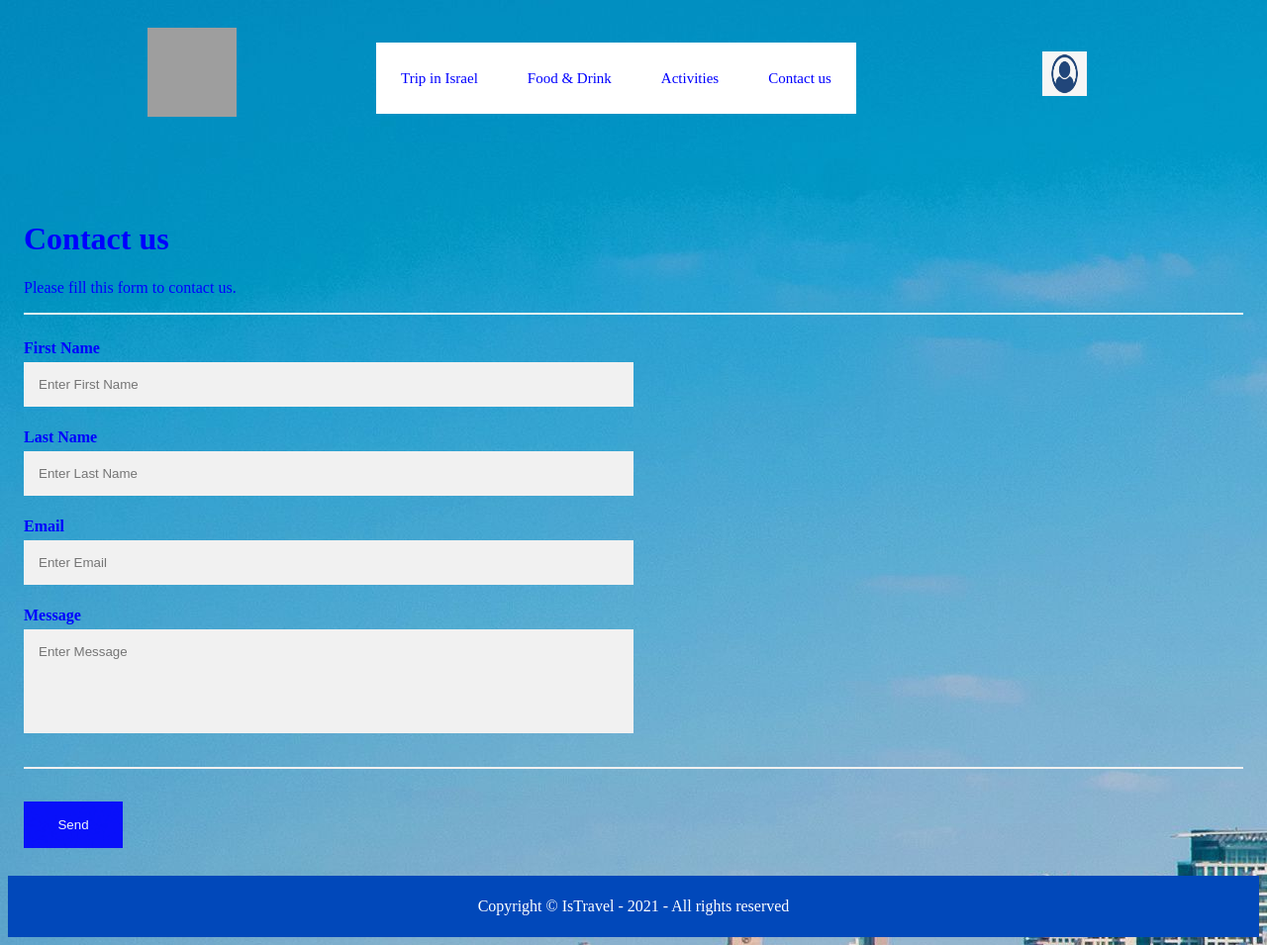
After one commit to GeneralDx/IsTravel, a PHP site: page /contact_page.php in a window 1280 px wide. The commit adds this page. Shown: the whole page at 99% size. Run offline with PHP 8.4, Linux system fonts and the light colour scheme; grey boxes are pictures that could not be loaded.

Commit message:
Summary
12th commit(header)

```diff
--- /dev/null
+++ b/contact_page.php
@@ -0,0 +1,134 @@
+<?php
+	require_once 'header.php';
+	?>
+<!DOCTYPE html>
+<html lang="en" dir="ltr">
+  <head>
+    <meta charset="utf-8">
+    <title>Contact us</title>
+    <style>
+
+  		* {box-sizing: border-box}
+
+  /* Add padding to containers */
+  .container {
+    padding: 16px;
+  }
+
+  /* Full-width input fields */
+  input[type=text] {
+    width: 50%;
+    padding: 15px;
+    margin: 5px 0 22px 0;
+    display: inline-block;
+    border: none;
+    background: #f1f1f1;
+  }
+
+  textarea{
+    width: 50%;
+    padding: 15px;
+    margin: 5px 0 22px 0;
+    display: inline-block;
+    border: none;
+    resize: none;
+    FONT-FAMILY: Arial;
+    background: #f1f1f1;s
+  }
+
+  input[type=text]:focus {
+    background-color: blue;
+    outline: none;
+  }
+  textarea:focus{
+    background-color: blue;
+    outline: none;
+  }
+  #formsend_contact{
+  	background-color: blue;
+  	color: white;
+  	width: 100px;
+  	length: 50px;
+  }
+
+  /* Overwrite default styles of hr */
+  hr {
+    border: 1px solid #f1f1f1;
+    margin-bottom: 25px;
+  }
+  h1,p,b{
+  	color: blue;
+  }
+  #c,#m{
+  	color: blue;
+  }
+  #si{
+  	font-size: 30px;
+
+  }
+  #su{
+  	text-decoration: none;
+  	color: blue;
+  }
+
+
+
+  /* Set a style for the submit/register button */
+  .contactbtn {
+    background-color: blue;
+    color: blue;
+    padding: 16px 20px;
+    margin: 8px 0;
+    border: none;
+    cursor: pointer;
+    width: 100%;
+    opacity: 0.9;
+  }
+
+  .contactbtn:hover {
+    opacity:1;
+  }
+
+  /* Add a blue text color to links */
+  a {
+    color: dodgerblue;
+  }
+
+  /* Set a grey background color and center the text of the "sign in" section */
+  .formsend_contact {
+    background-color: blue;
+    text-align: center;
+  }
+  	</style>
+  </head>
+  <body>
+    <div class="container">
+        <h1>Contact us</h1>
+        <p>Please fill this form to contact us.</p>
+        <hr>
+
+    		<form method="post">
+    			<label for="first_name"><b>First Name</b></label><br>
+    		    <input type="text" placeholder="Enter First Name" name="first_name" id="first_name" required><br>
+
+    			<label for="last_name"><b>Last Name</b></label><br>
+    		    <input type="text" placeholder="Enter Last Name" name="last_name" id="last_name" required><br>
+
+    		  <label for="email"><b>Email</b></label><br>
+    		    <input type="text" placeholder="Enter Email" name="email" id="email" required><br>
+
+    		  <label for="message"><b>Message</b></label><br>
+            <textarea placeholder="Enter Message" name="message" id="message" cols="40" rows="5" required></textarea>
+        <hr>
+
+    				<input type="submit" name="formsend_contact" class="contactbtn" id="formsend_contact" value="Send">
+    		</form>
+      </div>
+
+  </body>
+</html>
+
+
+<?php
+	require_once 'footer.php';
+	?>
--- a/header.php
+++ b/header.php
@@ -4,26 +4,35 @@
   <head>
     <meta charset="utf-8">
     <style>
-      body{
+      body {
           background-image: url("/IsTravel/img/wallpaper.jpg");
       }
-      .menu_nav{
+
+      .div_nav{
         background-color: #FFFFFF;
         overflow: hidden;
         text-align: center;
         font-size: 15px;
+        margin-top: 35px;
+        margin-bottom: 35px;
       }
+
       #nav{
         list-style-type: none;
-  margin: 0;
-  padding: 0;
+        margin-right: auto;
+        margin-left: auto;
+        height: min-content;
+        margin-top: auto;
+        margin-bottom: auto;
         overflow: hidden;
+        padding: 0px;
         background-color: #FFFFFF;
+      }
 
-      }
       .nav_li {
         float: left;
       }
+
       .nav_li a{
         display: block;
         color: blue;
@@ -31,6 +40,7 @@
         padding: 27.5px 25px;
         text-decoration: none;
        }
+
       li a:hover {
         background-color: #0148ba;
         color: white;
@@ -41,6 +51,8 @@
         border: none;
         color: white;
         text-decoration: none;
+        margin-left: 50px;
+        margin-right: 50px;
       }
       #deconnection:hover{
         background-color: white;
@@ -48,8 +60,8 @@
       }
 
       #profile_settings{
-  margin-left: 48px;
-  margin-right: 48px;
+        margin-left: 50px;
+        margin-right: 50px;
       }
       #profile_settings:hover{
         background-color: white;
@@ -58,15 +70,16 @@
 
       .logo{
         float: left;
-    width: 70px;
-    height: 70px;
+          width: 90px;
+          height: 90px;
       }
       .profile_img{
         float: right;
-    width: 75px;
-    height: 57.5px;
+        width: 60px;
+        height: 60px;
         padding: 7.5px;
-    margin-right:25px;
+        margin-right: 25px;
+        margin-top: 20px;
       }
 
       .dropdown-user {
@@ -95,14 +108,38 @@ color: #d6d6d6;
       .dropdown2:hover .dropdown-user {
         display:block;
         cursor: pointer;
+      }
 
+      ul {
+        list-style-type: none;
       }
+
       #name{
         color: black;
         background-color: white;
         border-radius: 5px;
         margin: 10px;
         padding: 5px;
+        text-align: center;
+      }
+
+      .div_user {
+        margin-right: auto;
+        margin-left: auto;
+        margin-top: 0px;
+        margin-bottom: 10px;
+      }
+
+      .div_logo{
+      	margin-right:auto;
+      	margin-left: auto;
+      	height:fit-content;
+      	margin-top:20px;
+      	margin-bottom:10px;
+      }
+
+      .menu_nav{
+        display: flex;
       }
 
 
@@ -113,10 +150,16 @@ cursor: pointer;
       include 'database.php';
       global $db;
     ?>
-    <nav class="menu_nav">
+    <div class="menu_nav">
 
+
+    <div class="div_logo">
+        <a href="/IsTravel/homepage.php"><img src="/IsTravel/img/logo.png" class="logo"></a>
+    </div>
+
+    <div class="div_nav">
     	<ul id='nav'>
-            <a href="/IsTravel/homepage.php"><img src="/IsTravel/img/logo.jpeg" class="logo"></a>
+
     		<?php
           if (isset($_SESSION['Type'])) {
             if ($_SESSION['Type'] == 'admin') {
@@ -132,14 +175,14 @@ cursor: pointer;
               <li class="nav_li"><a href="">Food & Drink</a></li>
               <li class="nav_li"><a href="">Activities</a></li>
               <li class="nav_li"><a href="">Propose an activity</a></li>
-              <li class="nav_li"><a href="">Contact us</a></li>
+              <li class="nav_li"><a href="/IsTravel/contact_page.php">Contact us</a></li>
           <?php
             } else {
           ?>
               <li class="nav_li"><a href="">Trip in Israel</a></li>
               <li class="nav_li"><a href="">Food & Drink</a></li>
               <li class="nav_li"><a href="">Activities</a></li>
-              <li class="nav_li"><a href="">Contact us</a></li>
+              <li class="nav_li"><a href="/IsTravel/contact_page.php">Contact us</a></li>
         <?php
             }
           } else {
@@ -147,17 +190,20 @@ cursor: pointer;
             <li class="nav_li"><a href="">Trip in Israel</a></li>
             <li class="nav_li"><a href="">Food & Drink</a></li>
             <li class="nav_li"><a href="">Activities</a></li>
-            <li class="nav_li"><a href="">Contact us</a></li>
+            <li class="nav_li"><a href="/IsTravel/contact_page.php">Contact us</a></li>
         <?php
           }
         ?>
+        </ul>
+      </div>
 
+      <div class="div_user">
         <?php
         if (isset($_SESSION['Mail'])) {
           ?>
           <ul>
             <li class="dropdown2">
-              <img src="/IsTravel/img/128-1280585_user-icon-fa-fa-user-circle.png" class="profile_img">
+              <img src="/IsTravel/img/profile_logo.png" class="profile_img">
               <div class="dropdown-user">
                 <?php $q = $db->query("SELECT * FROM user WHERE email ='".$_SESSION['Mail']."' ");
                 $result = $q->fetch();
@@ -183,9 +229,8 @@ cursor: pointer;
       <?php
         }
       ?>
-
-    </ul>
-  	</nav><br><br>
-
+    </div>
+    </div>
+      <br><br>
   </body>
 </html>
```
Also changed, not shown: img/logo.jpeg (added), img/profile_logo.png (added), txt/README.txt (added). Lines whose indentation alone changed are shown as unchanged.
